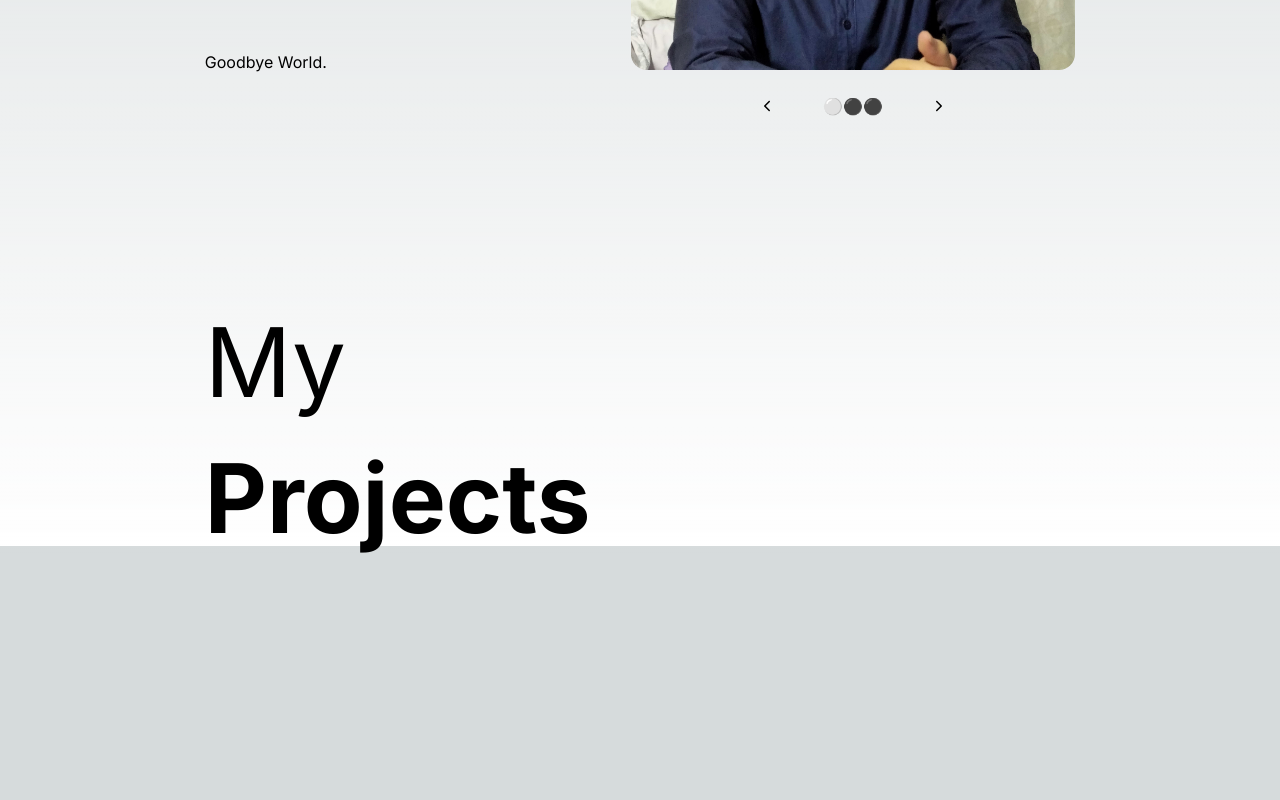
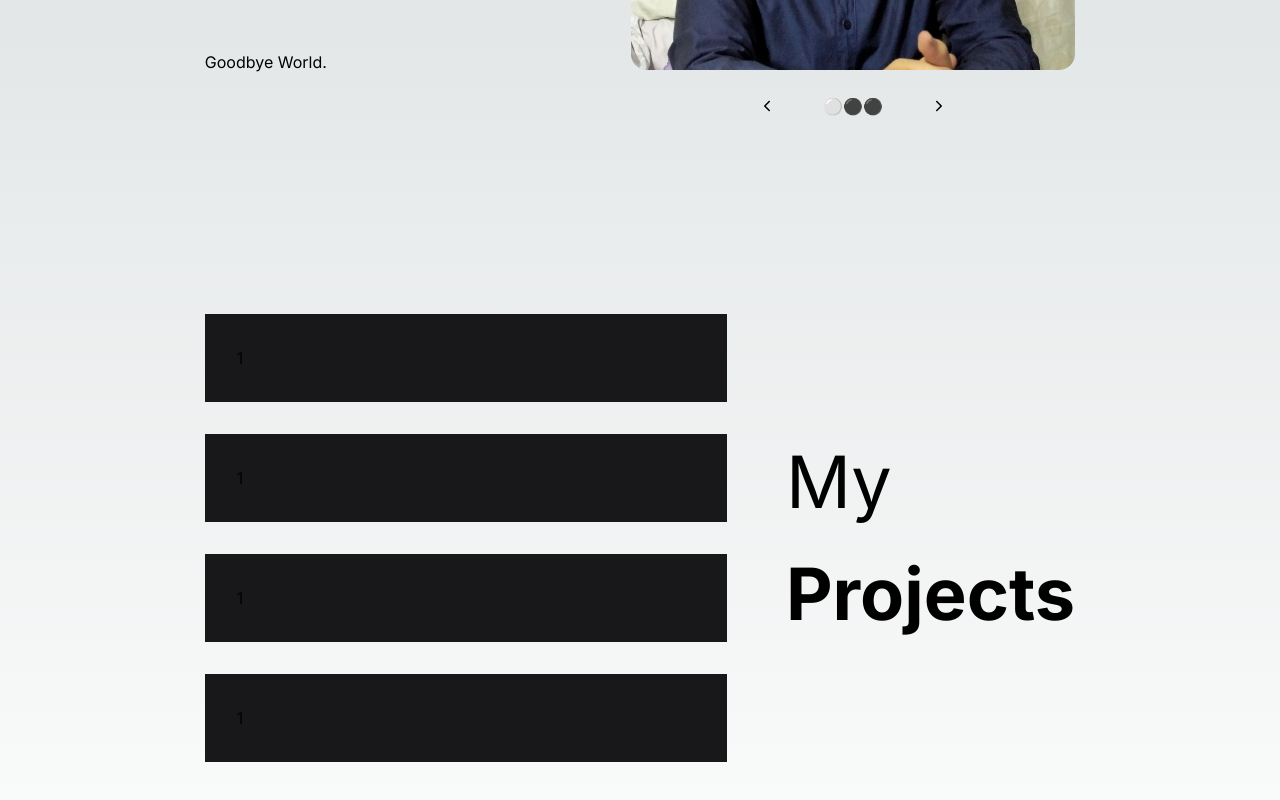
Before and after one commit to AngeloAlgarne/jaa-portfolio-2024, a Next.js app: page /home in a window 1280 px wide. Shown: the part 486-1286 px from the top of the page. Before the commit the page ends 1042 px from the top, so only its background shows below. Built offline with nearby package versions, Linux system fonts and the light colour scheme.

Commit message:
Grid and Gridcards

```diff
--- a/src/app/home/page.tsx
+++ b/src/app/home/page.tsx
@@ -1,11 +1,16 @@
 import React from "react";
-import { Gallery } from "@/components";
+import { promises as fs } from "fs";
+import { Gallery, Grid, GridCard } from "@/components";
 
-function Home() {
+async function Home() {
   const heroImageSrcArray = [
     { src: "/img/home/my_image_1.jpg", alt: "My image 1" },
     // {src:"/img/home/my_image_2.png", alt:"My image 2"},
   ];
+
+  // const file = await fs.readFile(process.cwd() + '/app/data.json', 'utf8');
+  // const data = JSON.parse(file);
+
 
   return (
     <>
@@ -17,13 +22,34 @@ function Home() {
         </div>
         <Gallery srcArray={heroImageSrcArray} />
       </section>
-      <section>
-        <div className="flex flex-col justify-center">
-
+      <section className="flex justify-between mb-64">
+        <div className="flex flex-col justify-center w-3/5">
+          <Grid row={2} col={2}>
+            <GridCard>
+              <div>
+                1
+              </div>
+            </GridCard>
+            <GridCard>
+              <div>
+                1
+              </div>
+            </GridCard>
+            <GridCard>
+              <div>
+                1
+              </div>
+            </GridCard>
+            <GridCard>
+              <div>
+                1
+              </div>
+            </GridCard>
+          </Grid>
         </div>
         <div id="hero__left" className="flex flex-col gap-10 justify-center">
-          <h1 className="text-8xl">My</h1>
-          <h1 className="text-8xl font-bold">Projects</h1>
+          <h1 className="text-7xl">My</h1>
+          <h1 className="text-7xl font-bold">Projects</h1>
         </div>
       </section>
     </>
--- /dev/null
+++ b/src/components/Grid.tsx
@@ -0,0 +1,16 @@
+import React from "react";
+import Link from "next/link";
+import { redirect } from "next/navigation";
+
+type GridProps = {
+  children?: React.ReactNode;
+  row?: number;
+  col?: number;
+};
+
+function Grid({ children, row = 2, col = 2 }: GridProps) {
+  const style = `grid grid-rows-${row} grid-cols-${col} gap-8`;
+  return <div className={style}>{children}</div>;
+}
+
+export default Grid;
--- /dev/null
+++ b/src/components/GridCard.tsx
@@ -0,0 +1,16 @@
+import React from "react";
+
+type GridCardProps = {
+  children?: React.ReactNode;
+  href?: string;
+};
+
+function GridCard({ children }: GridCardProps) {
+  const style = "w-full h-full bg-zinc-900 p-8";
+
+  return <div className={style}>
+    {children}
+  </div>;
+}
+
+export default GridCard;
--- a/src/components/Navbar.tsx
+++ b/src/components/Navbar.tsx
@@ -21,8 +21,8 @@ const Navlink: React.FC<NavlinkProps> = ({ children, href = "/" }) => {
 
 function Navbar() {
   return (
-    <nav className="flex gap-x-2 fixed top-5 text-white bg-indigo-950 px-1 py-1 rounded-2xl">
-      <Navlink>Home</Navlink>
+    <nav className="flex gap-x-2 fixed top-5 text-white bg-indigo-950 p-1 rounded-2xl">
+      <Navlink href="/">Home</Navlink>
       <Navlink href="/projects">Projects</Navlink>
       <Navlink>About</Navlink>
       <Navlink>Contact</Navlink>
--- a/src/components/index.tsx
+++ b/src/components/index.tsx
@@ -1,7 +1,11 @@
 import Gallery from './Gallery';
 import Navbar from './Navbar';
+import Grid from './Grid';
+import GridCard from './GridCard';
 
 export {
     Gallery,
     Navbar,
+    Grid,
+    GridCard
 }
```
